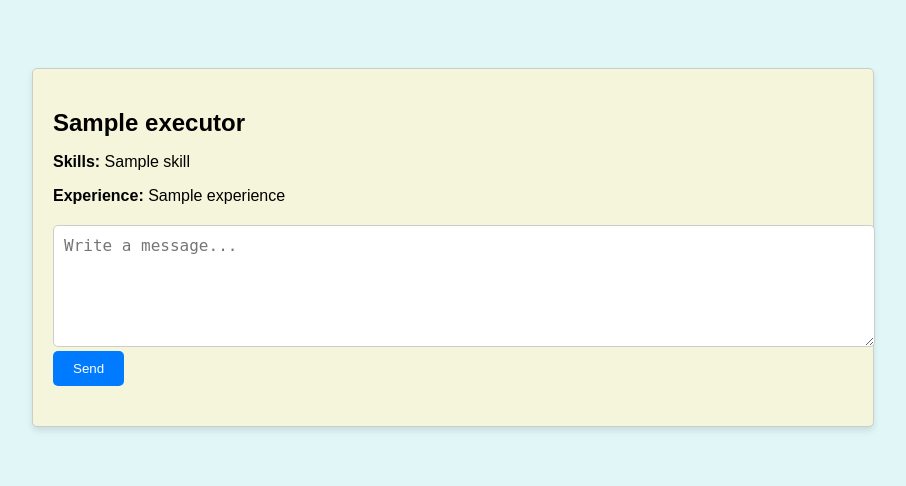
After one commit to Hankiii890/Freelance_platform, a Django app: template mysite/seeker/templates/cabinets/dialogue.html in a window 1280 px wide. The commit adds this page. Shown: the top 486 px of the page, without its empty margins (187-1093 px from the left). Run offline with Django 5.2, Linux system fonts and the light colour scheme; the template is opened without the code that fills it: most values are stand-ins (such as "Sample title", 1, 10 or a date in 2020).

Commit message:
development front message

```diff
--- /dev/null
+++ b/mysite/seeker/templates/cabinets/dialogue.html
@@ -0,0 +1,115 @@
+<!-- executor_detail.html -->
+
+<!DOCTYPE html>
+<html lang="en">
+<head>
+    <meta charset="UTF-8">
+    <meta name="viewport" content="width=device-width, initial-scale=1.0">
+    <meta http-equiv="X-UA-Compatible" content="ie=edge">
+    <title>Executor Dialogue</title>
+    <style>
+        body {
+            font-family: 'Arial', sans-serif;
+            background-color: #e1f7f7;
+            padding: 20px;
+        }
+
+        .dialogue-container {
+            max-width: 800px;
+            margin: 40px auto;
+            padding: 20px;
+            background-color: #F5F5DC;
+            border: 1px solid #ccc;
+            border-radius: 5px;
+            box-shadow: 0 4px 6px rgba(0, 0, 0, 0.1);
+        }
+
+        .executor-info {
+            margin-bottom: 20px;
+        }
+
+        .executor-info h2 {
+            font-size: 24px;
+            margin-bottom: 10px;
+        }
+
+        .executor-info p {
+            margin-bottom: 10px;
+        }
+
+        .message-form {
+            margin-top: 20px;
+        }
+
+        .message-form textarea {
+            width: 100%;
+            height: 100px;
+            padding: 10px;
+            font-size: 16px;
+            border: 1px solid #ccc;
+            border-radius: 5px;
+        }
+
+        .message-form button[type="submit"] {
+            background-color: #007bff;
+            color: #fff;
+            padding: 10px 20px;
+            border: none;
+            border-radius: 5px;
+            cursor: pointer;
+        }
+
+        .message-form button[type="submit"]:hover {
+            background-color: #0056b3;
+        }
+
+        .message-list {
+            margin-top: 20px;
+        }
+
+        .message-list li {
+            margin-bottom: 10px;
+            padding: 10px;
+            border-bottom: 1px solid #ccc;
+        }
+
+        .message-list li:last-child {
+            border-bottom: none;
+        }
+
+        .message-list .message-text {
+            font-size: 16px;
+        }
+
+        .message-list .message-date {
+            font-size: 14px;
+            color: #666;
+        }
+    </style>
+</head>
+<body>
+    <div class="dialogue-container">
+        <div class="executor-info">
+            <h2>{{ executor.name }}</h2>
+            <p><strong>Skills:</strong> {{ executor.skills.all|join:", " }}</p>
+            <p><strong>Experience:</strong> {{ executor.experience }}</p>
+        </div>
+
+        <form class="message-form" method="post">
+            {% csrf_token %}
+            <textarea name="message" placeholder="Write a message..."></textarea>
+            <button type="submit">Send</button>
+        </form>
+
+        <ul class="message-list">
+            {% for message in executor.messages.all %}
+            <li>
+                <p class="message-text">{{ message.text }}</p>
+                <p class="message-date">{{ message.created_at }}</p>
+            </li>
+            {% endfor %}
+        </ul>
+    </div>
+
+</body>
+</html>
--- a/mysite/seeker/templates/cabinets/executor_cabinet.html
+++ b/mysite/seeker/templates/cabinets/executor_cabinet.html
@@ -94,5 +94,7 @@
 
     <a href="{% url 'index' %}" class="footer-btn">На главную</a>
 
+
+
 </body>
 </html>
--- a/mysite/seeker/templates/cabinets/executor_detail.html
+++ b/mysite/seeker/templates/cabinets/executor_detail.html
@@ -67,6 +67,7 @@
         <p><strong>Phone:</strong> {{ object.phone }}</p>
         <p><strong>Email:</strong> {{ object.email }}</p>
         <a href="{% url 'executor_cabinet'%}">Назад</a>
+        <a href="{% url 'executor_dialogue' %}" class="footer-btn">Связаться</a>
     </div>
 </body>
 </html>
--- a/mysite/seeker/urls.py
+++ b/mysite/seeker/urls.py
@@ -6,4 +6,5 @@ urlpatterns = [
     path('', views.index, name='index'),
     path('executor/', views.ExecutorListView.as_view(), name='executor_cabinet'),
     path('executor/<int:pk>/', views.ExecutorDetailView.as_view(), name='executor_detail'),
+    path('executor/dialogue/', views, name='executor_dialogue'),
 ]
```
Also changed, not shown: mysite/seeker/views.py (+3 -6 lines).
